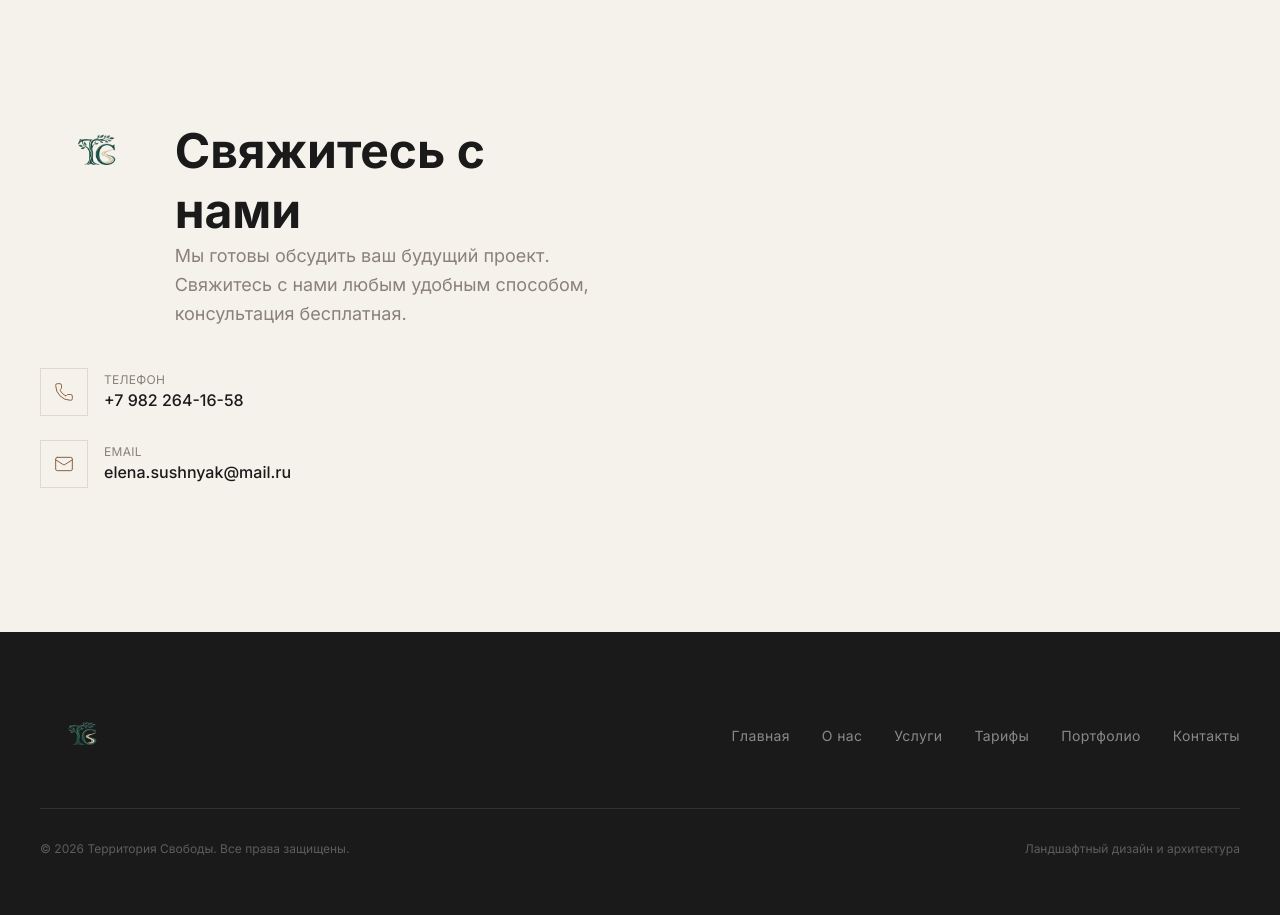
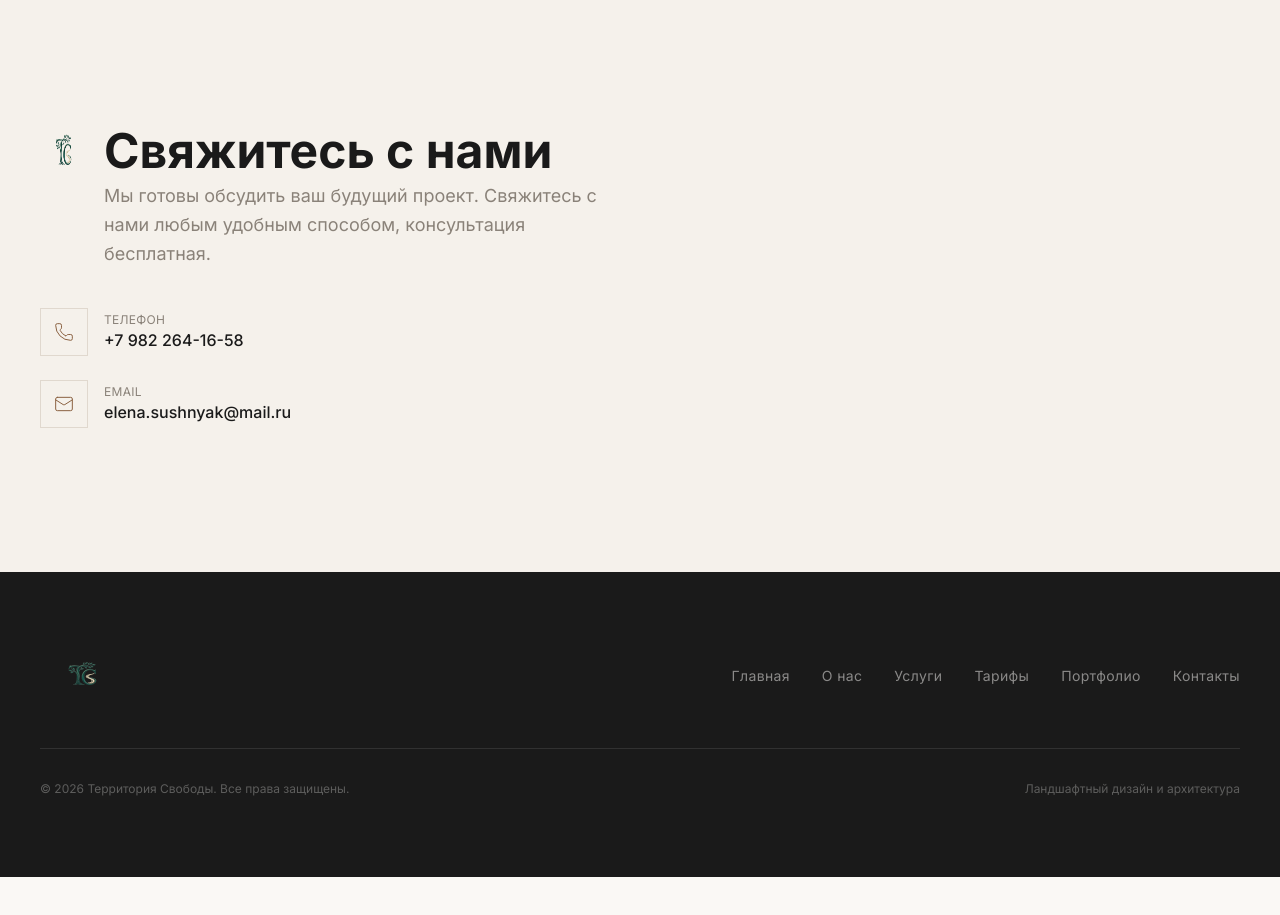
Before and after one commit to workreplit3-ctrl/territoriya-svobody, a Next.js app: page / in a window 1280 px wide. Shown: the part 7900-8815 px from the top of the page. After the commit the page ends 8777 px from the top, so only its background shows below. Built offline with nearby package versions, Linux system fonts and the light colour scheme.

Commit message:
fix: align logo with contact icons, text with contact info

```diff
--- a/src/app/page.tsx
+++ b/src/app/page.tsx
@@ -1067,7 +1067,7 @@ function Contacts() {
       <div className="max-w-[1400px] mx-auto px-6 md:px-10">
         <div className="grid md:grid-cols-2 gap-12 md:gap-20">
           <div>
-            <div className="grid grid-cols-[auto_1fr] grid-rows-[auto_auto] items-center gap-x-5 mb-10">
+            <div className="grid grid-cols-[3rem_1fr] grid-rows-[auto_auto] items-center gap-x-4 mb-10">
               <FadeIn className="row-span-2 self-start">
                 <img src="/logo.png" alt="Территория Свободы" className="h-14 md:h-16 w-auto object-left" />
               </FadeIn>
@@ -1084,7 +1084,7 @@ function Contacts() {
             </div>
 
             <div className="space-y-6">
-              <a href="tel:+79822641658" className="flex items-center gap-4 group">
+              <a href="tel:+79822641658" className="grid grid-cols-[3rem_1fr] items-center gap-4 group">
                 <div className="w-12 h-12 flex items-center justify-center border border-border group-hover:border-terracotta group-hover:bg-terracotta/5 transition-all duration-300">
                   <Phone className="w-5 h-5 text-terracotta" strokeWidth={1.2} />
                 </div>
@@ -1094,7 +1094,7 @@ function Contacts() {
                 </div>
               </a>
 
-              <a href="mailto:elena.sushnyak@mail.ru" className="flex items-center gap-4 group">
+              <a href="mailto:elena.sushnyak@mail.ru" className="grid grid-cols-[3rem_1fr] items-center gap-4 group">
                 <div className="w-12 h-12 flex items-center justify-center border border-border group-hover:border-terracotta group-hover:bg-terracotta/5 transition-all duration-300">
                   <Mail className="w-5 h-5 text-terracotta" strokeWidth={1.2} />
                 </div>
```
